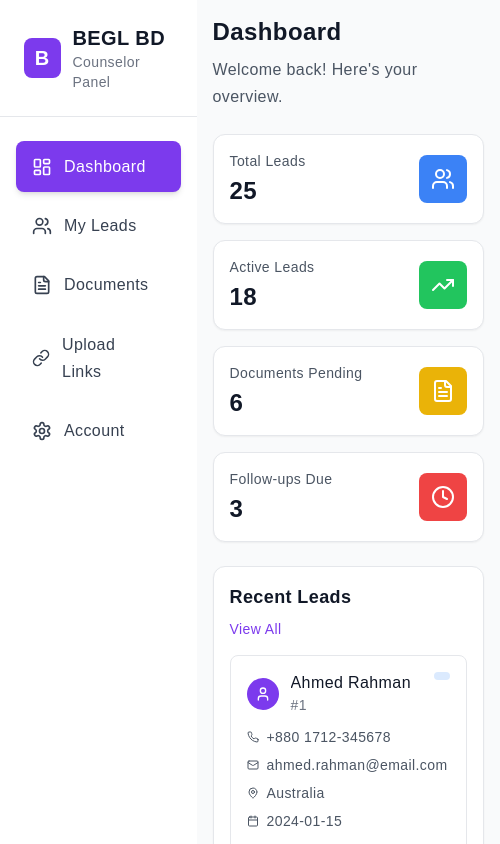
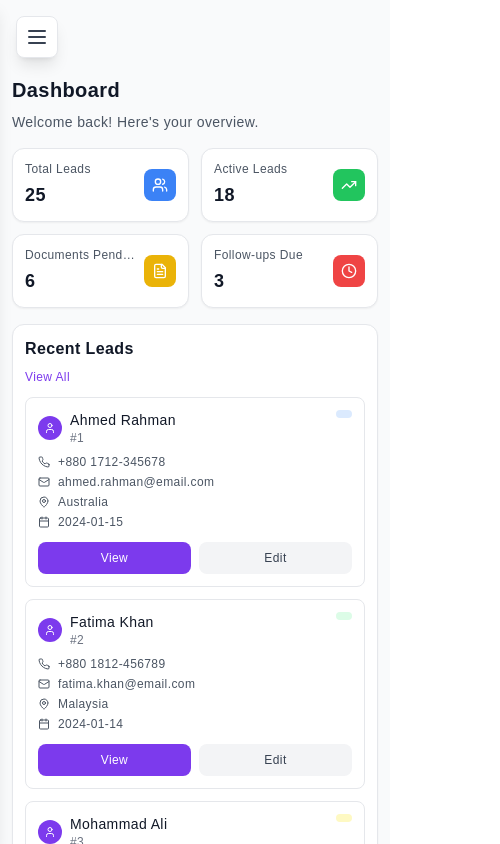
Before and after one commit to AHKWebfix/shopno-bidesh-porashuna-27, a React (Vite) app: page /counselor/dashboard in a window 390 px wide. Shown: the top 844 px of the page, 500 px wide, since content can reach past the window. Built offline with nearby package versions, Linux system fonts and the light colour scheme; a web font is replaced by a local one.

Commit message:
Fix Counselor Panel Responsiveness
Addressed responsiveness issues in the Counselor Dashboard and fixed errors in the Upload Links feature.

```diff
--- a/src/App.tsx
+++ b/src/App.tsx
@@ -21,6 +21,7 @@ import Settings from './pages/admin/Settings';
 import CounselorLeads from './pages/counselor/Leads';
 import CounselorDocuments from './pages/counselor/Documents';
 import CounselorAccount from './pages/counselor/Account';
+import CounselorUploadLinks from './pages/counselor/UploadLinks';
 
 const AppContent = () => {
   const location = useLocation();
@@ -57,6 +58,7 @@ const AppContent = () => {
             <Route path="dashboard" element={<CounselorDashboard />} />
             <Route path="leads" element={<CounselorLeads />} />
             <Route path="documents" element={<CounselorDocuments />} />
+            <Route path="upload-links" element={<CounselorUploadLinks />} />
             <Route path="account" element={<CounselorAccount />} />
           </Route>
         </Routes>
--- a/src/components/counselor/CounselorLayout.tsx
+++ b/src/components/counselor/CounselorLayout.tsx
@@ -7,8 +7,10 @@ const CounselorLayout = () => {
   return (
     <div className="flex min-h-screen bg-gray-50">
       <CounselorSidebar />
-      <div className="flex-1">
-        <Outlet />
+      <div className="flex-1 lg:ml-0 w-full min-w-0">
+        <div className="pt-16 lg:pt-0">
+          <Outlet />
+        </div>
       </div>
     </div>
   );
--- a/src/components/counselor/CounselorSidebar.tsx
+++ b/src/components/counselor/CounselorSidebar.tsx
@@ -1,5 +1,5 @@
 
-import React from 'react';
+import React, { useState } from 'react';
 import { NavLink, useNavigate } from 'react-router-dom';
 import {
   LayoutDashboard,
@@ -8,11 +8,14 @@ import {
   Settings,
   LogOut,
   ChevronRight,
-  Link
+  Link,
+  Menu,
+  X
 } from 'lucide-react';
 
 const CounselorSidebar = () => {
   const navigate = useNavigate();
+  const [isMobileMenuOpen, setIsMobileMenuOpen] = useState(false);
 
   const menuItems = [
     { name: 'Dashboard', icon: LayoutDashboard, path: '/counselor/dashboard' },
@@ -24,41 +27,76 @@ const CounselorSidebar = () => {
 
   const handleLogout = () => {
     navigate('/counselor/login');
+    setIsMobileMenuOpen(false);
+  };
+
+  const toggleMobileMenu = () => {
+    setIsMobileMenuOpen(!isMobileMenuOpen);
   };
 
   return (
-    <div className="bg-white shadow-lg w-64 min-h-screen flex flex-col">
+    <>
+      {/* Mobile Menu Button */}
+      <div className="lg:hidden fixed top-4 left-4 z-50">
+        <button
+          onClick={toggleMobileMenu}
+          className="bg-white shadow-lg p-2 rounded-lg border border-gray-200"
+        >
+          {isMobileMenuOpen ? (
+            <X className="w-6 h-6 text-gray-700" />
+          ) : (
+            <Menu className="w-6 h-6 text-gray-700" />
+          )}
+        </button>
+      </div>
+
+      {/* Mobile Overlay */}
+      {isMobileMenuOpen && (
+        <div
+          className="lg:hidden fixed inset-0 bg-black bg-opacity-50 z-40"
+          onClick={() => setIsMobileMenuOpen(false)}
+        />
+      )}
+
+      {/* Sidebar */}
+      <div className={`
+        bg-white shadow-lg min-h-screen flex flex-col transition-transform duration-300 ease-in-out z-40
+        lg:translate-x-0 lg:static lg:w-64
+        ${isMobileMenuOpen ? 'translate-x-0' : '-translate-x-full'}
+        fixed w-64 lg:relative
+      `}>
         {/* Logo Section */}
-      <div className="p-6 border-b border-gray-200">
+        <div className="p-4 sm:p-6 border-b border-gray-200">
           <div className="flex items-center space-x-3">
-          <div className="w-10 h-10 bg-primary rounded-lg flex items-center justify-center">
-            <span className="text-white font-bold text-xl">B</span>
+            <div className="w-8 sm:w-10 h-8 sm:h-10 bg-primary rounded-lg flex items-center justify-center">
+              <span className="text-white font-bold text-lg sm:text-xl">B</span>
             </div>
             <div>
-            <h1 className="text-xl font-bold text-gray-900">BEGL BD</h1>
-            <p className="text-sm text-gray-500">Counselor Panel</p>
+              <h1 className="text-lg sm:text-xl font-bold text-gray-900">BEGL BD</h1>
+              <p className="text-xs sm:text-sm text-gray-500">Counselor Panel</p>
             </div>
           </div>
         </div>
 
         {/* Navigation Menu */}
-      <nav className="flex-1 py-6">
-        <ul className="space-y-2 px-4">
+        <nav className="flex-1 py-4 sm:py-6">
+          <ul className="space-y-1 sm:space-y-2 px-3 sm:px-4">
             {menuItems.map((item) => (
               <li key={item.name}>
                 <NavLink
                   to={item.path}
+                  onClick={() => setIsMobileMenuOpen(false)}
                   className={({ isActive }) =>
-                  `flex items-center px-4 py-3 text-gray-700 rounded-lg transition-colors duration-200 group ${
+                    `flex items-center px-3 sm:px-4 py-2 sm:py-3 text-gray-700 rounded-lg transition-colors duration-200 group text-sm sm:text-base ${
                       isActive
                         ? 'bg-primary text-white shadow-md'
                         : 'hover:bg-gray-100 hover:text-primary'
                     }`
                   }
                 >
-                <item.icon className="w-5 h-5 mr-3" />
+                  <item.icon className="w-4 sm:w-5 h-4 sm:h-5 mr-2 sm:mr-3" />
                   <span className="font-medium">{item.name}</span>
-                <ChevronRight className="w-4 h-4 ml-auto opacity-0 group-hover:opacity-100 transition-opacity" />
+                  <ChevronRight className="w-3 sm:w-4 h-3 sm:h-4 ml-auto opacity-0 group-hover:opacity-100 transition-opacity" />
                 </NavLink>
               </li>
             ))}
@@ -66,16 +104,17 @@ const CounselorSidebar = () => {
         </nav>
 
         {/* Logout Button */}
-      <div className="p-4 border-t border-gray-200">
+        <div className="p-3 sm:p-4 border-t border-gray-200">
           <button
             onClick={handleLogout}
-          className="flex items-center w-full px-4 py-3 text-gray-700 rounded-lg hover:bg-red-50 hover:text-red-600 transition-colors duration-200"
+            className="flex items-center w-full px-3 sm:px-4 py-2 sm:py-3 text-gray-700 rounded-lg hover:bg-red-50 hover:text-red-600 transition-colors duration-200 text-sm sm:text-base"
           >
-          <LogOut className="w-5 h-5 mr-3" />
+            <LogOut className="w-4 sm:w-5 h-4 sm:h-5 mr-2 sm:mr-3" />
             <span className="font-medium">Logout</span>
           </button>
         </div>
       </div>
+    </>
   );
 };
 
--- a/src/pages/counselor/Dashboard.tsx
+++ b/src/pages/counselor/Dashboard.tsx
@@ -1,4 +1,3 @@
-
 import React, { useState } from 'react';
 import {
   Users,
@@ -128,23 +127,23 @@ const CounselorDashboard = () => {
   };
 
   return (
-    <div className="p-4 lg:p-6 bg-gray-50 min-h-screen">
-      <div className="mb-6">
-        <h1 className="text-2xl lg:text-3xl font-bold text-gray-900 mb-2">Dashboard</h1>
-        <p className="text-gray-600">Welcome back! Here's your overview.</p>
+    <div className="p-3 sm:p-4 lg:p-6 bg-gray-50 min-h-screen">
+      <div className="mb-4 sm:mb-6">
+        <h1 className="text-xl sm:text-2xl lg:text-3xl font-bold text-gray-900 mb-2">Dashboard</h1>
+        <p className="text-sm sm:text-base text-gray-600">Welcome back! Here's your overview.</p>
       </div>
 
       {/* Stats Cards */}
-      <div className="grid grid-cols-1 sm:grid-cols-2 lg:grid-cols-4 gap-4 lg:gap-6 mb-6">
+      <div className="grid grid-cols-2 lg:grid-cols-4 gap-3 sm:gap-4 lg:gap-6 mb-4 sm:mb-6">
         {stats.map((stat, index) => (
-          <div key={index} className="bg-white rounded-xl shadow-sm border border-gray-200 p-4 lg:p-6">
+          <div key={index} className="bg-white rounded-xl shadow-sm border border-gray-200 p-3 sm:p-4 lg:p-6">
             <div className="flex items-center justify-between">
-              <div>
-                <p className="text-sm font-medium text-gray-600">{stat.label}</p>
-                <p className="text-2xl lg:text-3xl font-bold text-gray-900 mt-1">{stat.value}</p>
+              <div className="min-w-0 flex-1">
+                <p className="text-xs sm:text-sm font-medium text-gray-600 truncate">{stat.label}</p>
+                <p className="text-lg sm:text-2xl lg:text-3xl font-bold text-gray-900 mt-1">{stat.value}</p>
               </div>
-              <div className={`${stat.color} rounded-lg p-3 flex-shrink-0`}>
-                <stat.icon className="w-6 h-6 text-white" />
+              <div className={`${stat.color} rounded-lg p-2 sm:p-3 flex-shrink-0 ml-2`}>
+                <stat.icon className="w-4 sm:w-6 h-4 sm:h-6 text-white" />
               </div>
             </div>
           </div>
@@ -152,16 +151,16 @@ const CounselorDashboard = () => {
       </div>
 
       {/* Recent Leads */}
-      <div className="bg-white rounded-xl shadow-sm border border-gray-200 p-4 lg:p-6">
-        <div className="flex flex-col sm:flex-row sm:items-center justify-between mb-4 gap-2">
-          <h2 className="text-lg lg:text-xl font-bold text-gray-900">Recent Leads</h2>
-          <a href="/counselor/leads" className="text-primary hover:text-primary/80 text-sm font-medium">
+      <div className="bg-white rounded-xl shadow-sm border border-gray-200 p-3 sm:p-4 lg:p-6">
+        <div className="flex flex-col sm:flex-row sm:items-center justify-between mb-3 sm:mb-4 gap-2">
+          <h2 className="text-base sm:text-lg lg:text-xl font-bold text-gray-900">Recent Leads</h2>
+          <a href="/counselor/leads" className="text-primary hover:text-primary/80 text-xs sm:text-sm font-medium">
             View All
           </a>
         </div>
 
         {/* Desktop Table */}
-        <div className="hidden lg:block overflow-x-auto">
+        <div className="hidden xl:block overflow-x-auto">
           <table className="w-full">
             <thead className="bg-gray-50 border-b border-gray-200">
               <tr>
@@ -228,18 +227,74 @@ const CounselorDashboard = () => {
           </table>
         </div>
 
+        {/* Tablet Table */}
+        <div className="hidden lg:block xl:hidden overflow-x-auto">
+          <table className="w-full">
+            <thead className="bg-gray-50 border-b border-gray-200">
+              <tr>
+                <th className="px-3 py-2 text-left text-xs font-medium text-gray-500 uppercase">Student</th>
+                <th className="px-3 py-2 text-left text-xs font-medium text-gray-500 uppercase">Status</th>
+                <th className="px-3 py-2 text-left text-xs font-medium text-gray-500 uppercase">Date</th>
+                <th className="px-3 py-2 text-left text-xs font-medium text-gray-500 uppercase">Actions</th>
+              </tr>
+            </thead>
+            <tbody className="divide-y divide-gray-200">
+              {recentLeads.map((lead) => (
+                <tr key={lead.id} className="hover:bg-gray-50">
+                  <td className="px-3 py-3">
+                    <div className="flex items-center">
+                      <div className="w-6 h-6 bg-primary rounded-full flex items-center justify-center flex-shrink-0">
+                        <User className="w-3 h-3 text-white" />
+                      </div>
+                      <div className="ml-2 min-w-0">
+                        <div className="text-sm font-medium text-gray-900 truncate">{lead.name}</div>
+                        <div className="text-xs text-gray-500">#{lead.id}</div>
+                      </div>
+                    </div>
+                  </td>
+                  <td className="px-3 py-3">
+                    <span className={`inline-flex items-center px-2 py-1 text-xs font-medium rounded-full ${getStatusColor(lead.status)}`}>
+                      {getStatusIcon(lead.status)}
+                      <span className="truncate">{lead.status}</span>
+                    </span>
+                  </td>
+                  <td className="px-3 py-3 text-xs text-gray-900">
+                    {lead.dateSubmitted}
+                  </td>
+                  <td className="px-3 py-3">
+                    <div className="flex items-center space-x-1">
+                      <button
+                        onClick={() => handleViewLead(lead)}
+                        className="text-primary hover:text-primary/80 p-1 rounded"
+                      >
+                        <Eye className="w-3 h-3" />
+                      </button>
+                      <button
+                        onClick={() => handleEditLead(lead)}
+                        className="text-gray-600 hover:text-gray-800 p-1 rounded"
+                      >
+                        <Edit className="w-3 h-3" />
+                      </button>
+                    </div>
+                  </td>
+                </tr>
+              ))}
+            </tbody>
+          </table>
+        </div>
+
         {/* Mobile Cards */}
-        <div className="lg:hidden space-y-4">
+        <div className="lg:hidden space-y-3 sm:space-y-4">
           {recentLeads.map((lead) => (
-            <div key={lead.id} className="border border-gray-200 rounded-lg p-4">
-              <div className="flex items-start justify-between mb-3">
-                <div className="flex items-center space-x-3 min-w-0 flex-1">
-                  <div className="w-8 h-8 bg-primary rounded-full flex items-center justify-center flex-shrink-0">
-                    <User className="w-4 h-4 text-white" />
+            <div key={lead.id} className="border border-gray-200 rounded-lg p-3 sm:p-4">
+              <div className="flex items-start justify-between mb-2 sm:mb-3">
+                <div className="flex items-center space-x-2 sm:space-x-3 min-w-0 flex-1">
+                  <div className="w-6 sm:w-8 h-6 sm:h-8 bg-primary rounded-full flex items-center justify-center flex-shrink-0">
+                    <User className="w-3 sm:w-4 h-3 sm:h-4 text-white" />
                   </div>
                   <div className="min-w-0 flex-1">
-                    <h3 className="font-medium text-gray-900 truncate">{lead.name}</h3>
-                    <p className="text-sm text-gray-500">#{lead.id}</p>
+                    <h3 className="text-sm sm:text-base font-medium text-gray-900 truncate">{lead.name}</h3>
+                    <p className="text-xs sm:text-sm text-gray-500">#{lead.id}</p>
                   </div>
                 </div>
                 <span className={`inline-flex items-center px-2 py-1 text-xs font-medium rounded-full flex-shrink-0 ml-2 ${getStatusColor(lead.status)}`}>
@@ -248,20 +303,20 @@ const CounselorDashboard = () => {
                 </span>
               </div>
 
-              <div className="space-y-2 mb-4">
-                <div className="flex items-center text-sm text-gray-600">
+              <div className="space-y-1 sm:space-y-2 mb-3 sm:mb-4">
+                <div className="flex items-center text-xs sm:text-sm text-gray-600">
                   <Phone className="w-3 h-3 mr-2 flex-shrink-0" />
                   <span className="break-all">{lead.phone}</span>
                 </div>
-                <div className="flex items-center text-sm text-gray-600">
+                <div className="flex items-center text-xs sm:text-sm text-gray-600">
                   <Mail className="w-3 h-3 mr-2 flex-shrink-0" />
                   <span className="break-all">{lead.email}</span>
                 </div>
-                <div className="flex items-center text-sm text-gray-600">
+                <div className="flex items-center text-xs sm:text-sm text-gray-600">
                   <MapPin className="w-3 h-3 mr-2 flex-shrink-0" />
                   <span>{lead.country}</span>
                 </div>
-                <div className="flex items-center text-sm text-gray-600">
+                <div className="flex items-center text-xs sm:text-sm text-gray-600">
                   <Calendar className="w-3 h-3 mr-2 flex-shrink-0" />
                   <span>{lead.dateSubmitted}</span>
                 </div>
@@ -270,13 +325,13 @@ const CounselorDashboard = () => {
               <div className="flex items-center space-x-2">
                 <button
                   onClick={() => handleViewLead(lead)}
-                  className="flex-1 bg-primary text-white py-2 px-3 rounded-lg text-sm hover:bg-primary/90"
+                  className="flex-1 bg-primary text-white py-2 px-3 rounded-lg text-xs sm:text-sm hover:bg-primary/90"
                 >
                   View
                 </button>
                 <button
                   onClick={() => handleEditLead(lead)}
-                  className="flex-1 bg-gray-100 text-gray-700 py-2 px-3 rounded-lg text-sm hover:bg-gray-200"
+                  className="flex-1 bg-gray-100 text-gray-700 py-2 px-3 rounded-lg text-xs sm:text-sm hover:bg-gray-200"
                 >
                   Edit
                 </button>
```
Also changed, not shown: src/components/counselor/UploadLinkGenerator.tsx (+24 -20 lines), src/pages/counselor/UploadLinks.tsx (+5 -5 lines). Lines whose indentation alone changed are shown as unchanged.
